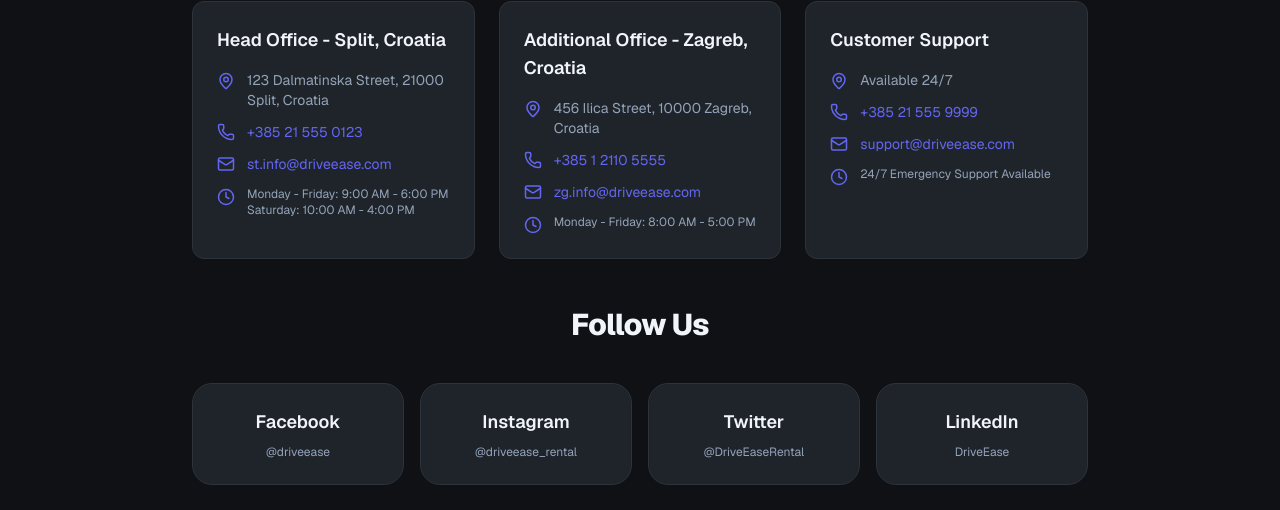
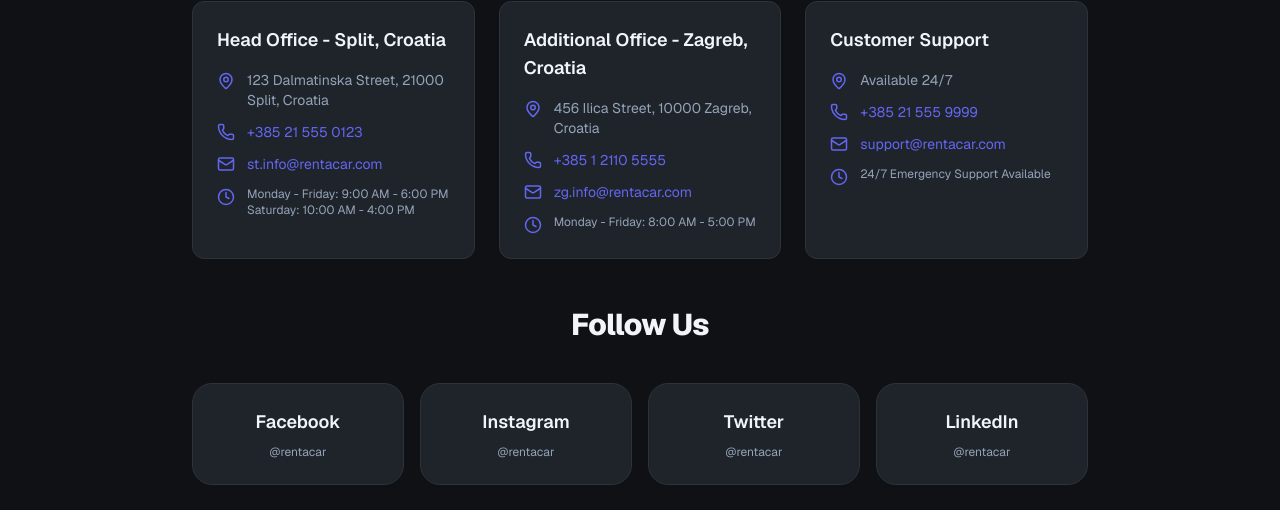
Before and after one commit to Klepo313/HCI_25-26, a Next.js app in the folder rent-a-car-app/: page /contact in a window 1280 px wide. Shown: the part 399-909 px from the top of the page. Built offline with nearby package versions, Linux system fonts and the light colour scheme.

Commit message:
fix: update company branding from DriveEase to RentACar in about and contact data

```diff
--- a/rent-a-car-app/app/data/companyData.ts
+++ b/rent-a-car-app/app/data/companyData.ts
@@ -1,7 +1,7 @@
 export const aboutData = {
   title: "About Us",
   description:
-    "DriveEase is your trusted partner for affordable and convenient car rentals across Europe. Since 2015, we've been committed to providing exceptional service and premium vehicles to thousands of satisfied customers.",
+    "RentACar is your trusted partner for affordable and convenient car rentals across Europe. Since 2015, we've been committed to providing exceptional service and premium vehicles to thousands of satisfied customers.",
   mission:
     "Our mission is to make car rental simple, affordable, and accessible to everyone. We believe that reliable transportation should never be complicated.",
   vision:
@@ -71,44 +71,44 @@ export const contactData = {
       location: "Head Office - Split, Croatia",
       address: "123 Dalmatinska Street, 21000 Split, Croatia",
       phone: "+385 21 555 0123",
-      email: "st.info@driveease.com",
+      email: "st.info@rentacar.com",
       hours: "Monday - Friday: 9:00 AM - 6:00 PM\nSaturday: 10:00 AM - 4:00 PM",
     },
     {
       location: "Additional Office - Zagreb, Croatia",
       address: "456 Ilica Street, 10000 Zagreb, Croatia",
       phone: "+385 1 2110 5555",
-      email: "zg.info@driveease.com",
+      email: "zg.info@rentacar.com",
       hours: "Monday - Friday: 8:00 AM - 5:00 PM",
     },
     {
       location: "Customer Support",
       address: "Available 24/7",
       phone: "+385 21 555 9999",
-      email: "support@driveease.com",
+      email: "support@rentacar.com",
       hours: "24/7 Emergency Support Available",
     },
   ],
   socialMedia: [
     {
       platform: "Facebook",
-      url: "https://facebook.com/driveease",
-      handle: "@driveease",
+      url: "https://facebook.com/rentacar",
+      handle: "@rentacar",
     },
     {
       platform: "Instagram",
-      url: "https://instagram.com/driveease",
-      handle: "@driveease_rental",
+      url: "https://instagram.com/rentacar",
+      handle: "@rentacar",
     },
     {
       platform: "Twitter",
-      url: "https://twitter.com/driveease",
-      handle: "@DriveEaseRental",
+      url: "https://twitter.com/rentacar",
+      handle: "@rentacar",
     },
     {
       platform: "LinkedIn",
-      url: "https://linkedin.com/company/driveease",
-      handle: "DriveEase",
+      url: "https://linkedin.com/company/rentacar",
+      handle: "@rentacar",
     },
   ],
   faq: [
```
